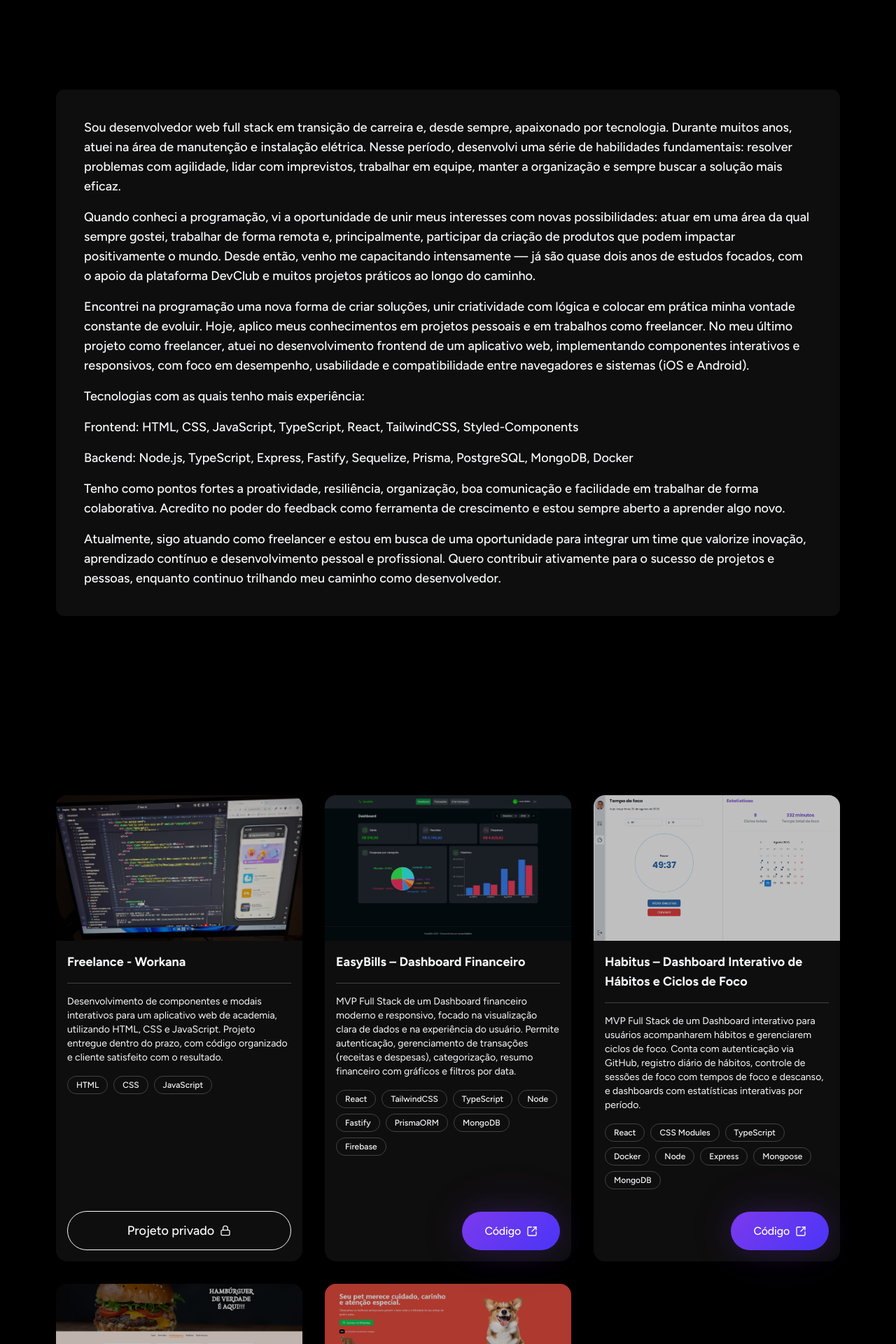
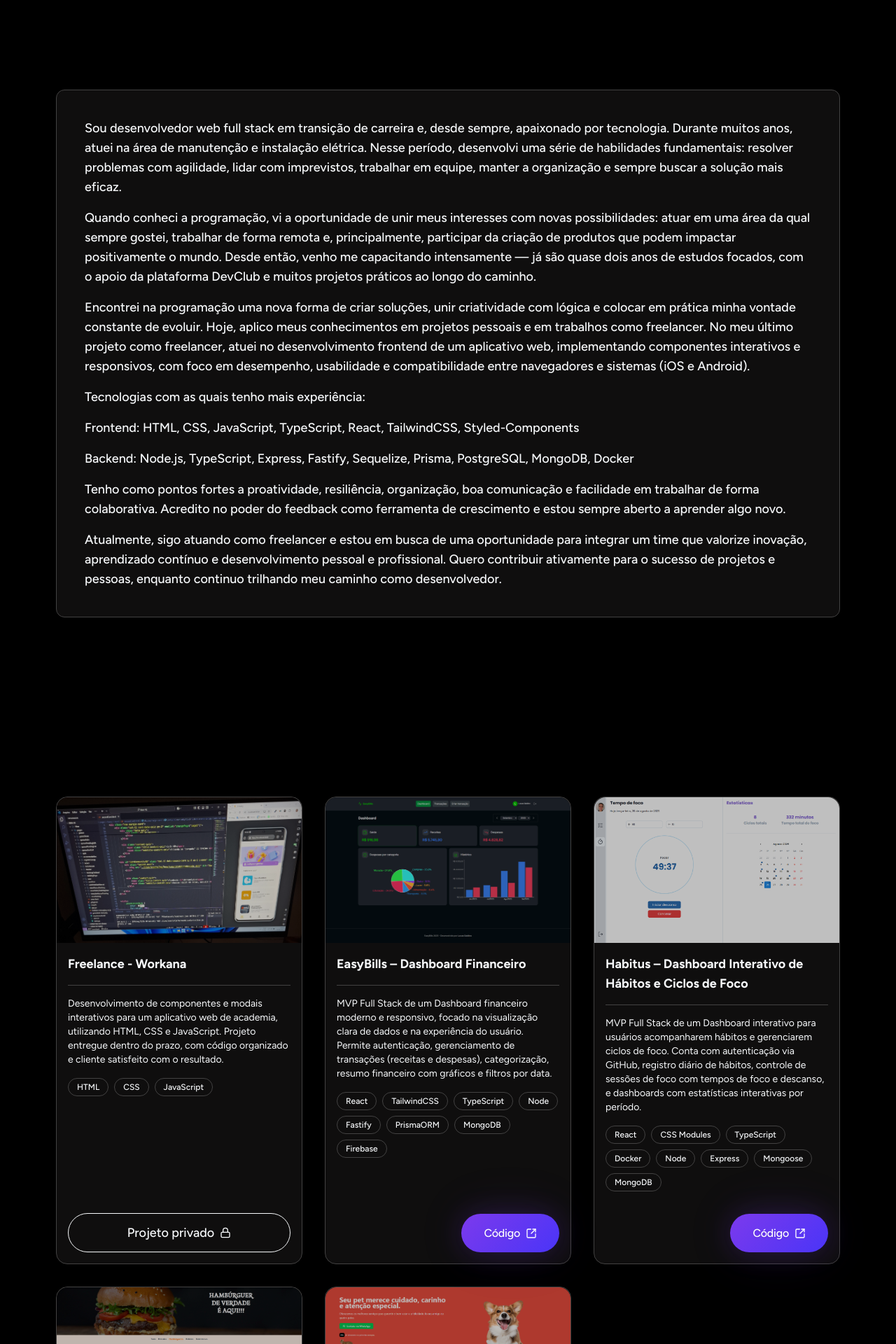
Before and after one commit to lucasfgaldinos/meu-portfolio, a React (Vite) app: page / in a window 1280 px wide. Shown: the part 800-2720 px from the top of the page at 70% size. Built offline with nearby package versions, Linux system fonts and the light colour scheme.

Commit message:
style: Adicionar bordas no ProjectCard component e no About section

```diff
--- a/src/components/ProjectCard/index.tsx
+++ b/src/components/ProjectCard/index.tsx
@@ -11,7 +11,7 @@ export function ProjectCard({
 	technologies,
 }: Projects) {
 	return (
-		<div className="max-w-md rounded-2xl flex flex-col bg-bg-card">
+		<div className="max-w-md rounded-2xl flex flex-col bg-bg-card border border-neutral">
 			<div className="h-52 w-full relative overflow-hidden">
 				<img
 					className="w-full h-52 object-cover rounded-t-2xl brightness-75"
--- a/src/containers/about/index.tsx
+++ b/src/containers/about/index.tsx
@@ -1,7 +1,7 @@
 export function About() {
 	return (
 		<section className="section-container">
-			<div className="flex flex-col gap-4 bg-bg-card p-4 md:p-10 rounded-xl w-full text-sm md:text-lg mx-auto text-light font-medium">
+			<div className="flex flex-col gap-4 bg-bg-card p-4 md:p-10 rounded-xl w-full text-sm md:text-lg mx-auto text-light font-medium border border-neutral">
 				<p>
 					Sou desenvolvedor web full stack em transição de carreira e, desde
 					sempre, apaixonado por tecnologia. Durante muitos anos, atuei na área
```
